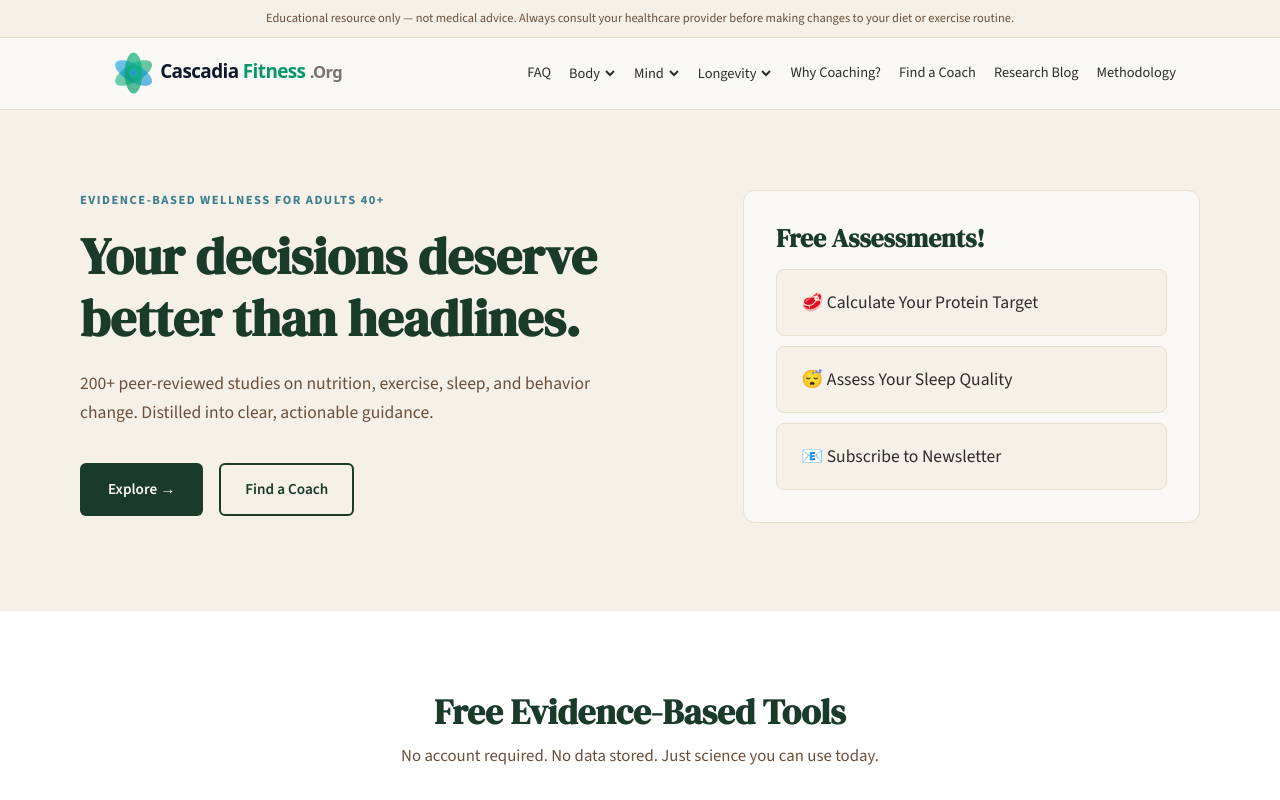
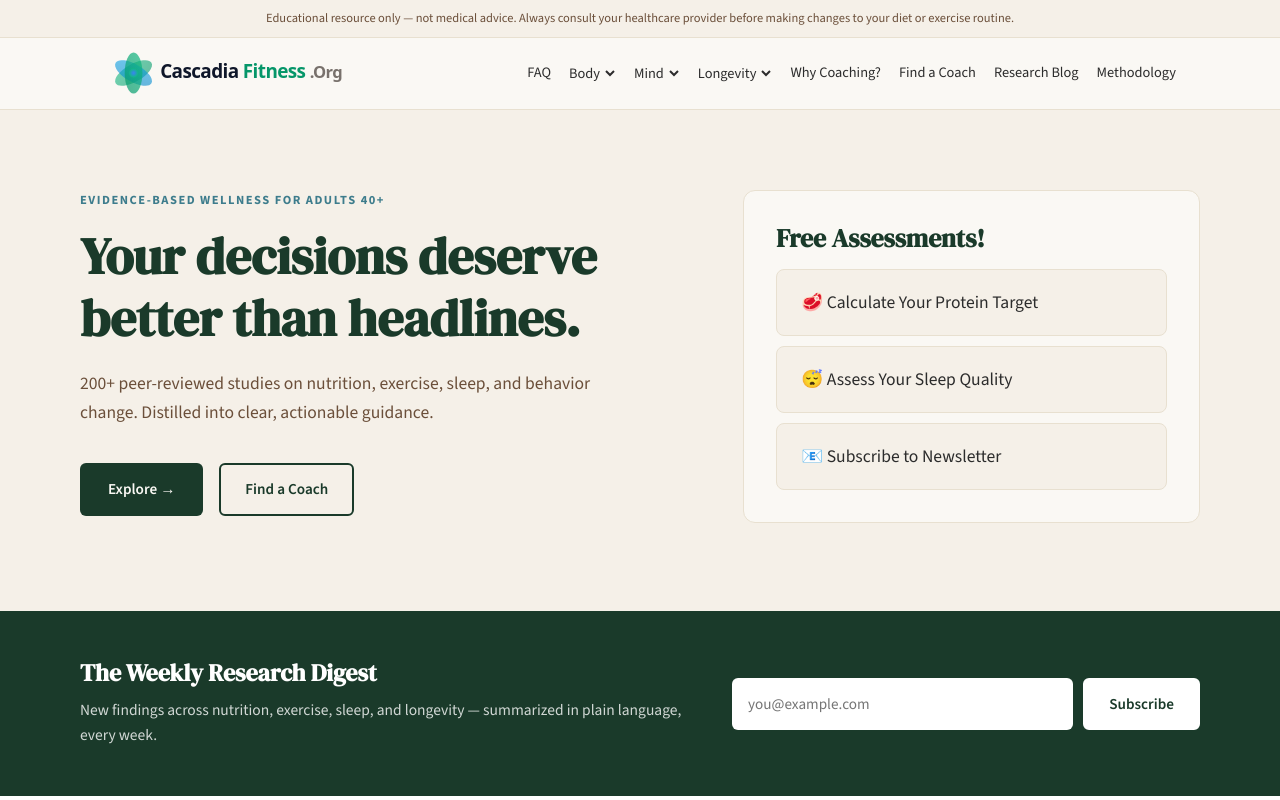
Before and after one commit to jpmobley91-sys/cascadiafitness-org, a Next.js app: page / in a window 1280 px wide. Shown: the top 800 px of the page. Built offline with nearby package versions, Linux system fonts and the light colour scheme.

Commit message:
Add newsletter signup bar below hero on homepage

```diff
--- a/src/app/page.tsx
+++ b/src/app/page.tsx
@@ -199,6 +199,50 @@ export default function Home() {
         </div>
       </section>
 
+      {/* ── Newsletter Digest Bar ── */}
+      <section style={{ backgroundColor: "var(--forest)", padding: "48px 24px" }}>
+        <div
+          style={{
+            maxWidth: 1120,
+            margin: "0 auto",
+            display: "flex",
+            gap: 40,
+            alignItems: "center",
+            flexWrap: "wrap",
+          }}
+        >
+          {/* Left: 60% */}
+          <div style={{ flex: "3 1 300px" }}>
+            <h2
+              style={{
+                fontFamily: "var(--font-display)",
+                fontSize: "clamp(1.2rem, 2.5vw, 1.5rem)",
+                color: "white",
+                marginBottom: 10,
+              }}
+            >
+              The Weekly Research Digest
+            </h2>
+            <p
+              style={{
+                fontSize: "0.97rem",
+                color: "rgba(255,255,255,0.8)",
+                lineHeight: 1.6,
+                margin: 0,
+              }}
+            >
+              New findings across nutrition, exercise, sleep, and longevity —
+              summarized in plain language, every week.
+            </p>
+          </div>
+
+          {/* Right: 40% */}
+          <div style={{ flex: "2 1 260px" }}>
+            <NewsletterForm variant="bar" />
+          </div>
+        </div>
+      </section>
+
       {/* ── Tools Section ── */}
       <section id="tools" style={{ padding: "80px 24px", background: "white" }}>
         <div style={{ maxWidth: 1120, margin: "0 auto" }}>
--- a/src/components/NewsletterForm.tsx
+++ b/src/components/NewsletterForm.tsx
@@ -4,7 +4,7 @@ import { useState } from "react";
 
 const FORM_ID = 9291145;
 
-type Variant = "inline" | "footer" | "hero";
+type Variant = "inline" | "footer" | "hero" | "bar";
 type FormState = "idle" | "submitting" | "success" | "error";
 
 export default function NewsletterForm({
@@ -14,6 +14,7 @@ export default function NewsletterForm({
 }) {
   const [email, setEmail] = useState("");
   const [state, setState] = useState<FormState>("idle");
+  const [btnHovered, setBtnHovered] = useState(false);
 
   async function handleSubmit(e: React.FormEvent) {
     e.preventDefault();
@@ -40,6 +41,72 @@ export default function NewsletterForm({
     } catch {
       setState("error");
     }
+  }
+
+  if (state === "success" && variant === "bar") {
+    return (
+      <p style={{ fontSize: "1rem", color: "white", fontFamily: "var(--font-body)" }}>
+        ✓ You&apos;re subscribed! Check your inbox to confirm.
+      </p>
+    );
+  }
+
+  if (variant === "bar") {
+    return (
+      <>
+        <form
+          style={{ display: "flex", gap: 10, width: "100%" }}
+          onSubmit={handleSubmit}
+        >
+          <input
+            type="email"
+            placeholder="you@example.com"
+            aria-label="Email address for newsletter"
+            value={email}
+            onChange={(e) => setEmail(e.target.value)}
+            required
+            style={{
+              flex: 1,
+              padding: "14px 16px",
+              borderRadius: 6,
+              border: "none",
+              fontSize: "0.95rem",
+              fontFamily: "var(--font-body)",
+              outline: "none",
+              backgroundColor: "white",
+              color: "var(--charcoal)",
+              minWidth: 0,
+            }}
+          />
+          <button
+            type="submit"
+            disabled={state === "submitting"}
+            onMouseEnter={() => setBtnHovered(true)}
+            onMouseLeave={() => setBtnHovered(false)}
+            style={{
+              padding: "14px 24px",
+              backgroundColor: btnHovered ? "transparent" : "white",
+              color: btnHovered ? "white" : "var(--forest)",
+              border: btnHovered ? "2px solid white" : "2px solid white",
+              borderRadius: 6,
+              fontWeight: 600,
+              fontSize: "0.95rem",
+              cursor: state === "submitting" ? "not-allowed" : "pointer",
+              fontFamily: "var(--font-body)",
+              whiteSpace: "nowrap",
+              transition: "background-color 0.15s, color 0.15s",
+            }}
+          >
+            {state === "submitting" ? "Subscribing..." : "Subscribe"}
+          </button>
+        </form>
+        {state === "error" && (
+          <p style={{ fontSize: "0.82rem", color: "#fca5a5", marginTop: 8 }}>
+            Something went wrong. Please try again.
+          </p>
+        )}
+      </>
+    );
   }
 
   if (state === "success") {
```
